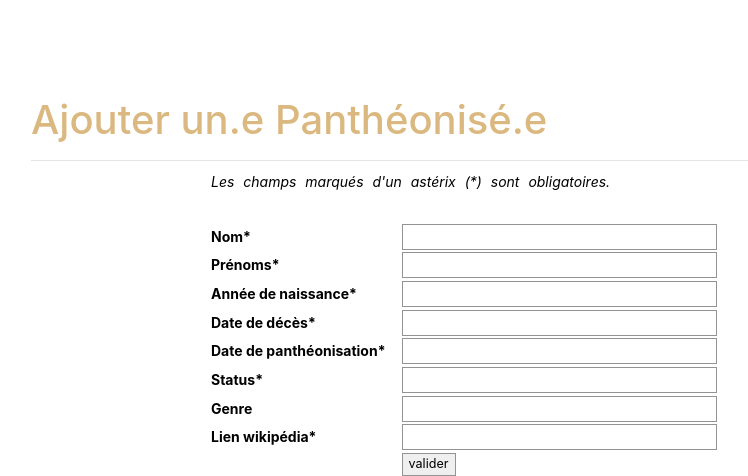
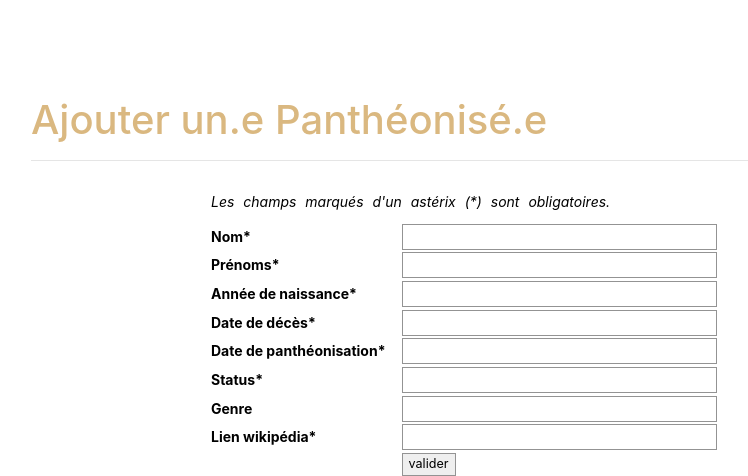
Before and after one commit to axellelecroq/pantheonisees, a Flask app: page /person/create in a window 1280 px wide. Shown: the part 56-532 px from the top of the page, without its empty margins (104-852 px from the left). Run offline with Flask 2, Linux system fonts and the light colour scheme; some libraries are stand-ins or nearby versions; some web fonts are replaced.

Commit message:
Add css infoFormText class

```diff
--- a/pantheonisees/app/static/css/style.css
+++ b/pantheonisees/app/static/css/style.css
@@ -154,3 +154,12 @@
     font-size: 14px;
     margin: 0px 30px 10px 120px;
 }
+
+.infoFormText {
+    word-spacing: 5px;
+    text-align: justify;
+    font-size: 14px;
+    margin: 30px 0px 10px 120px;
+    padding-left: 60px;
+    font-style: italic;
+}
--- a/pantheonisees/app/templates/pages/person_create.html
+++ b/pantheonisees/app/templates/pages/person_create.html
@@ -8,18 +8,11 @@
         <br />
         <h1 class="titre">{%block titre %}Ajouter un.e Panthéonisé.e{% endblock titre %}</h1>
         <hr class="style-one" />
-        <p class="homeText" style="
-        padding-left: 60px;
-        padding-bottom: 20px;
-        font-style: italic;">Les champs marqués d'un astérix (*) sont obligatoires.
+        <p class="infoFormText">Les champs marqués d'un astérix (*) sont obligatoires.
         </p>
-        {% with messages = get_flashed_messages(with_categories=true) %} {% if messages %}
-        <div>
-            {% for category, message in messages %}
-            <p class="alert flaskMessage" role="alert">{{ message }}</p>
-            {% endfor %}
-        </div>
-        {% endif %} {% endwith %}
+        {% with messages = get_flashed_messages(with_categories=true) %} {% if messages %} {% for category, message in messages %}
+        <p class="alert flaskMessage" role="alert" style="padding-bottom: 10px;">{{ message }}</p>
+        {% endfor %} {% endif %} {% endwith %}
         <form class="form-inline" enctype="multipart/form-data" action="" method="POST">
             <table summary="Formulaire de modification">
                 <tbody class="personText ">
--- a/pantheonisees/app/templates/pages/person_update.html
+++ b/pantheonisees/app/templates/pages/person_update.html
@@ -14,10 +14,7 @@
             {% endfor %}
         </div>{% endif %} {% endwith %}
         <br/>
-        <p class="homeText" style="
-        padding-left: 60px;
-        padding-bottom: 20px;
-        font-style: italic;">Les champs marqués d'un astérix (*) sont obligatoires.
+        <p class="infoFormText">Les champs marqués d'un astérix (*) sont obligatoires.
         </p>
         <form class="form-inline" enctype="multipart/form-data" action="" method="POST">
             <table summary="Formulaire de modification">
```
